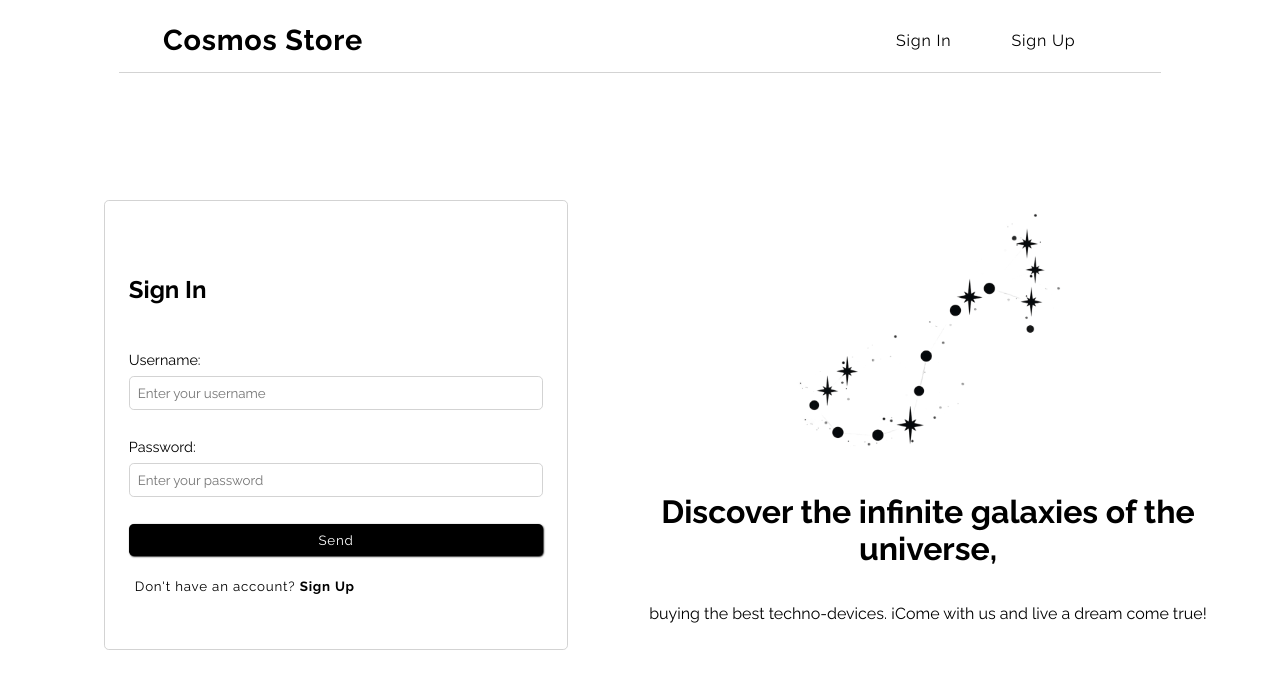
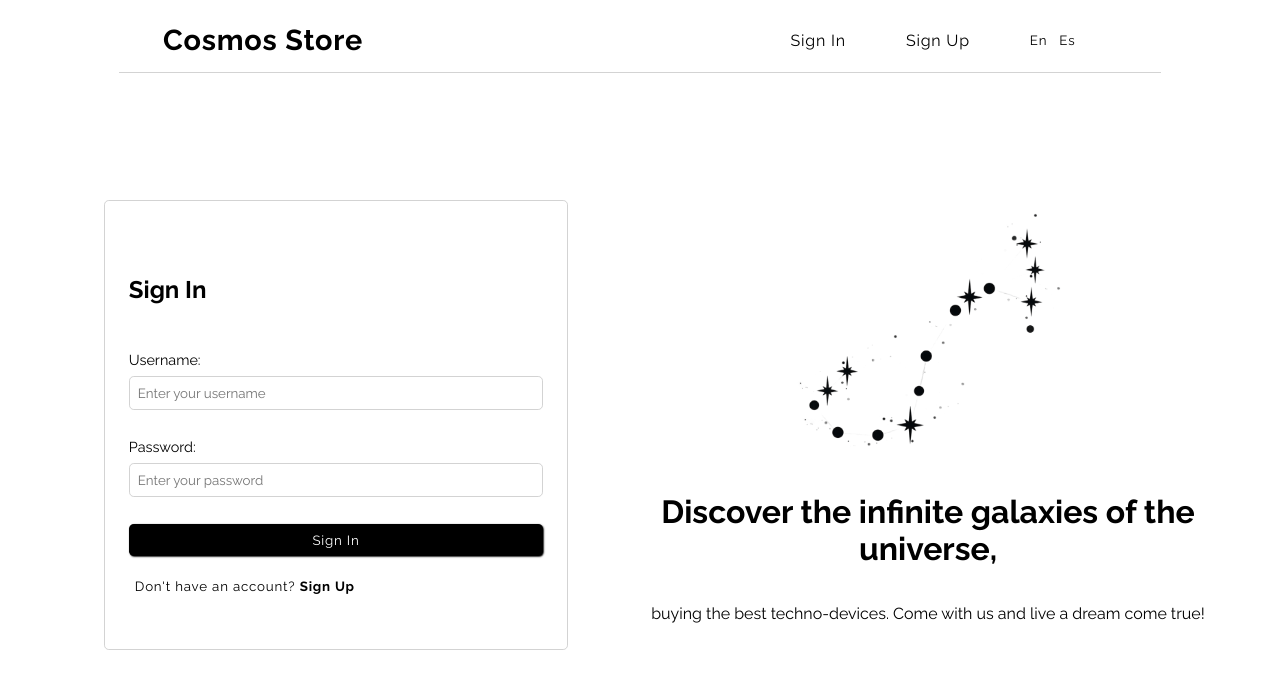
Before and after one commit to sebasroldangiraldo/Next-Template, a Next.js app: page /sign-in in a window 1280 px wide. Shown: the top 686 px of the page. Built offline with nearby package versions, Linux system fonts and the light colour scheme; no server answers.

Commit message:
add: next-intl functionalities

```diff
--- a/messages/en.json
+++ b/messages/en.json
@@ -1,8 +1,26 @@
 {
     "SignInView" : {
         "title" : "Sign In",
-        "email" : "email",
-        "password" : "password",
-        "button" : "send"
+        "username" : "Username:",
+        "password" : "Password:",
+        "button" : "Send",
+        "usernamePlaceholder" : "Enter your username",
+        "passwordPlaceholder" : "Enter your password"
+    },
+
+    "Information" : {
+        "title" : "Discover the infinite galaxies of the universe,",
+        "subtitle" : "buying the best techno-devices. Come with us and live a dream come true!"
+    },
+
+    "Navbar" : {
+        "signin" : "Sign In",
+        "signup" : "Sign Up",
+        "signout" : "Sign Out",
+        "profile" : "Profile"
+    },
+
+    "Home" : {
+        "title" : "Our productos are amazing. Choose as much as you want!"
     }
 }
--- a/messages/es.json
+++ b/messages/es.json
@@ -1,8 +1,26 @@
 {
     "SignInView" : {
-        "title" : "Inciar Sesión",
-        "email" : "correo",
-        "password" : "contraseña",
-        "button" : "enviar"
+        "title" : "Iniciar Sesión",
+        "username" : "Nombre de usuario:",
+        "password" : "Contraseña:",
+        "button" : "Enviar",
+        "usernamePlaceholder" : "Ingresa tu nombre de usuario",
+        "passwordPlaceholder" : "Ingresa tu contraseña"
+    },
+
+    "Information" : {
+        "title" : "Descubre las galaxias infinitas del universo,",
+        "subtitle" : "comprando los mejores dispositivos tecnológicos. ¡Ven con nosotros y haz tu sueño realidad"
+    },
+
+    "Navbar" : {
+        "signin" : "Iniciar Sesión",
+        "signup" : "Registrarse",
+        "signout" : "Cerrar Sesión",
+        "profile" : "Perfil"
+    },
+
+    "Home" : {
+        "title" : "Nuestros prodctos son increibles. ¡Elige tantos como quieras!"
     }
 }
--- a/package.json
+++ b/package.json
@@ -9,6 +9,8 @@
     "lint": "next lint"
   },
   "dependencies": {
+    "@types/js-cookie": "^3.0.6",
+    "js-cookie": "^3.0.5",
     "next": "14.2.14",
     "next-auth": "^4.24.8",
     "next-intl": "^3.20.0",
--- a/src/app/page.tsx
+++ b/src/app/page.tsx
@@ -4,6 +4,7 @@ import ProductsCard from "@/components/product-card/product-card";
 import { useSession } from "next-auth/react";
 import { useEffect, useState } from "react";
 import styles from './page.module.scss'
+import { useTranslations } from "next-intl";
 
 interface Products {
     id : number,
@@ -15,6 +16,8 @@ interface Products {
 };
 
 export default function Home() {
+
+    const translate = useTranslations('Home')
 
     const [products, setProducts] = useState<Products[] | null>(null);
 
@@ -57,7 +60,7 @@ export default function Home() {
 
     return (
         <div>
-            <h3 className={styles.title}>Our productos are amazing. Choose as much as you want</h3>
+            <h3 className={styles.title}>{translate('title')}</h3>
             {products && products.length > 0 ? (
                 <div className={styles.cardsContainer}>
                     {products.map((product) => (
--- a/src/components/introduction/introduction.tsx
+++ b/src/components/introduction/introduction.tsx
@@ -1,14 +1,18 @@
+import { useTranslations } from 'next-intl';
 import styles from './introduction.module.scss'
 
 const Introduction : React.FC = () => {
+
+    const translate = useTranslations('Information');
+
     return (
         <div className={styles.container}>
             <div className={styles.imageContainer} >
                 <img className={styles.image} src="/constellation.png" alt="constellation" />
             </div>
             <div className={styles.information}>
-                <h1>Discover the infinite galaxies of the universe,</h1>
-                <p>buying the best techno-devices. ¡Come with us and live a dream come true!</p>
+                <h1>{translate('title')}</h1>
+                <p>{translate('subtitle')}</p>
             </div>
         </div>
     );
--- /dev/null
+++ b/src/components/language/language.tsx
@@ -0,0 +1,23 @@
+'use client';
+import Cookies from "js-cookie";
+import { useRouter } from "next/navigation";
+import Button from "../ui/button/button";
+
+const Language : React.FC = () => {
+
+    const router = useRouter();
+
+    const handleClick = ( event : any) : void => {
+        Cookies.set("locale", event.target.value);
+        router.refresh();
+    };
+
+    return (
+        <div>
+            <Button type='button' value={'en'} onClick={handleClick}>En</Button>
+            <Button type='button' value={'es'} onClick={handleClick}>Es</Button>
+        </div>
+    )
+};
+
+export default Language;
--- a/src/components/navbar/navbar.tsx
+++ b/src/components/navbar/navbar.tsx
@@ -4,16 +4,16 @@ import { useRouter } from 'next/navigation';
 import Button from '../ui/button/button';
 import styles from './navbar.module.scss';
 import { signOut, useSession } from 'next-auth/react';
+import Language from '../language/language';
+import { useTranslations } from 'next-intl';
 
 const Navbar: React.FC = () => {
 
+    const translate = useTranslations('Navbar');
+
     const {data : session } = useSession();
 
-    // se instancia useRouter para permitir la navegación a través de las páginas del proyecto.
-
     const router = useRouter();
-
-    // se crean las funciones de redirección a las páginas del proyecto.
 
     const handleSignIn = () => {
         router.push('/sign-in');
@@ -45,13 +45,15 @@ const Navbar: React.FC = () => {
                 {session?.user ? (
 
                     <div className={styles.options}>
-                        <Button type='button' className={styles.navButton} onClick={handleProfile}>Profile</Button>
-                        <Button type='button' className={styles.navButton} onClick={handleSignOut}>Sign Out</Button>
+                        <Button type='button' className={styles.navButton} onClick={handleProfile}>{translate('profile')}</Button>
+                        <Button type='button' className={styles.navButton} onClick={handleSignOut}>{translate('signout')}</Button>
+                        <Language></Language>
                     </div>
                 ) : (
                     <div className={styles.options}>
-                        <Button type='button' className={styles.navButton} onClick={handleSignIn}>Sign In</Button>
-                        <Button type='button' className={styles.navButton} onClick={handleSignUp}>Sign Up</Button>
+                        <Button type='button' className={styles.navButton} onClick={handleSignIn}>{translate('signin')}</Button>
+                        <Button type='button' className={styles.navButton} onClick={handleSignUp}>{translate('signup')}</Button>
+                        <Language></Language>
                     </div>
                 )}
             </nav>
--- a/src/components/product-card/product-card.tsx
+++ b/src/components/product-card/product-card.tsx
@@ -10,7 +10,6 @@ interface Products {
     category: string,
     image: string,
 };
-
 
 const ProductsCard: React.FC<Products> = ({ id, title, price, category, image }) => {
 
--- a/src/components/sign-in-form/sign-in-form.tsx
+++ b/src/components/sign-in-form/sign-in-form.tsx
@@ -8,21 +8,16 @@ import Input from "../ui/input/input";
 import Button from "../ui/button/button";
 import styles from './sign-in-form.module.scss';
 import { signIn } from "next-auth/react";
-
-// se crea el componente del formulario de inicio de sesión con su respectiva lógica.
+import { useTranslations } from "next-intl";
 
 const SignInForm: React.FC = () => {
 
-    // se instancia useRouter para permitir la navegación a través de las páginas del proyecto.
-
     const router = useRouter();
 
-    // se implementa el useState para definir los estados de los valores obtenidos de cada input en el formulario.
+    const translate = useTranslations("SignInView");
 
     const [username, setUserName] = useState('');
     const [password, setPassword] = useState('');
-
-    // se crean las funciones que escuchan los eventos al realizar cambios en el valor de cada input en el formulario.
 
     const handleUserNameChange = (event: React.ChangeEvent<HTMLInputElement>) => {
         setUserName(event.target.value);
@@ -32,13 +27,9 @@ const SignInForm: React.FC = () => {
         setPassword(event.target.value);
     };
 
-    // se crea la función de redirección a la página de registro.
-
     const handleSignUp = () => {
         router.push('/sign-up');
     };
-
-    // se crea las función que recopila la información ingresada en el formulario y emplea la lógica de conexión con el respectivo endpoint.
 
     const handleSubmit = async (event : React.FormEvent<HTMLFormElement>) : Promise<void> => {
 
@@ -73,16 +64,16 @@ const SignInForm: React.FC = () => {
         <div className={styles.formContainer}>
             <Form className={styles.signInForm} onSubmit={handleSubmit}>
 
-                <h2>Sign In</h2>
+                <h2>{translate('title')}</h2>
 
                 <div className={styles.formElement}>
                     <Label HTMLFor="userEmail">
-                        Username:
+                    {translate('username')}
                     </Label>
                     <Input
                         id="userName"
                         type="text"
-                        placeholder="Enter your username"
+                        placeholder={translate('usernamePlaceholder')}
                         name="userName"
                         value={username}
                         onChange={handleUserNameChange}
@@ -91,12 +82,12 @@ const SignInForm: React.FC = () => {
                 </div>
                 <div className={styles.formElement}>
                     <Label HTMLFor="userpassword">
-                        Password:
+                    {translate('password')}
                     </Label>
                     <Input
                         id="userpassword"
                         type="password"
-                        placeholder="Enter your password"
+                        placeholder={translate('passwordPlaceholder')}
                         name="userpassword"
                         value={password}
                         onChange={handlePasswordChange}
@@ -105,7 +96,7 @@ const SignInForm: React.FC = () => {
                 </div>
                 <div className={`${styles.formElement} ${styles.formButtons}`}>
                     <Button className={styles.formButton} type="submit">
-                        Send
+                    {translate('title')}
                     </Button>
                     <Button className={styles.signUpButton} type="button" onClick={handleSignUp}>
                         Don't have an account? <b>Sign Up</b>
--- a/src/components/ui/button/button.tsx
+++ b/src/components/ui/button/button.tsx
@@ -6,6 +6,7 @@ interface ButtonProps {
     type : 'button' | 'submit' | 'reset';
     children : React.ReactNode;
     className? : string;
+    value? : string;
     onClick? : (event : React.MouseEvent<HTMLButtonElement>) => void;
 };
 
@@ -21,9 +22,9 @@ const StyledButton = styled.button `
     }
 `;
 
-const Button : React.FC<ButtonProps> = ({ type = 'button', children, className, onClick }) => {
+const Button : React.FC<ButtonProps> = ({ type = 'button', children, className, value, onClick }) => {
     return (
-        <StyledButton type={type} className={className} onClick={onClick}>{children}</StyledButton>
+        <StyledButton type={type} className={className} value={value} onClick={onClick}>{children}</StyledButton>
     );
 };
 
--- a/src/i18n/request.ts
+++ b/src/i18n/request.ts
@@ -1,4 +1,3 @@
-// este archivo pertenece al servidor.
 
 import { getRequestConfig } from "next-intl/server";
 import { cookies } from "next/headers";
```
Also changed, not shown: src/components/sign-up-form/sign-up-form.tsx (+2 -14 lines), 1 other file (tests, documents, lock files or other folders).
